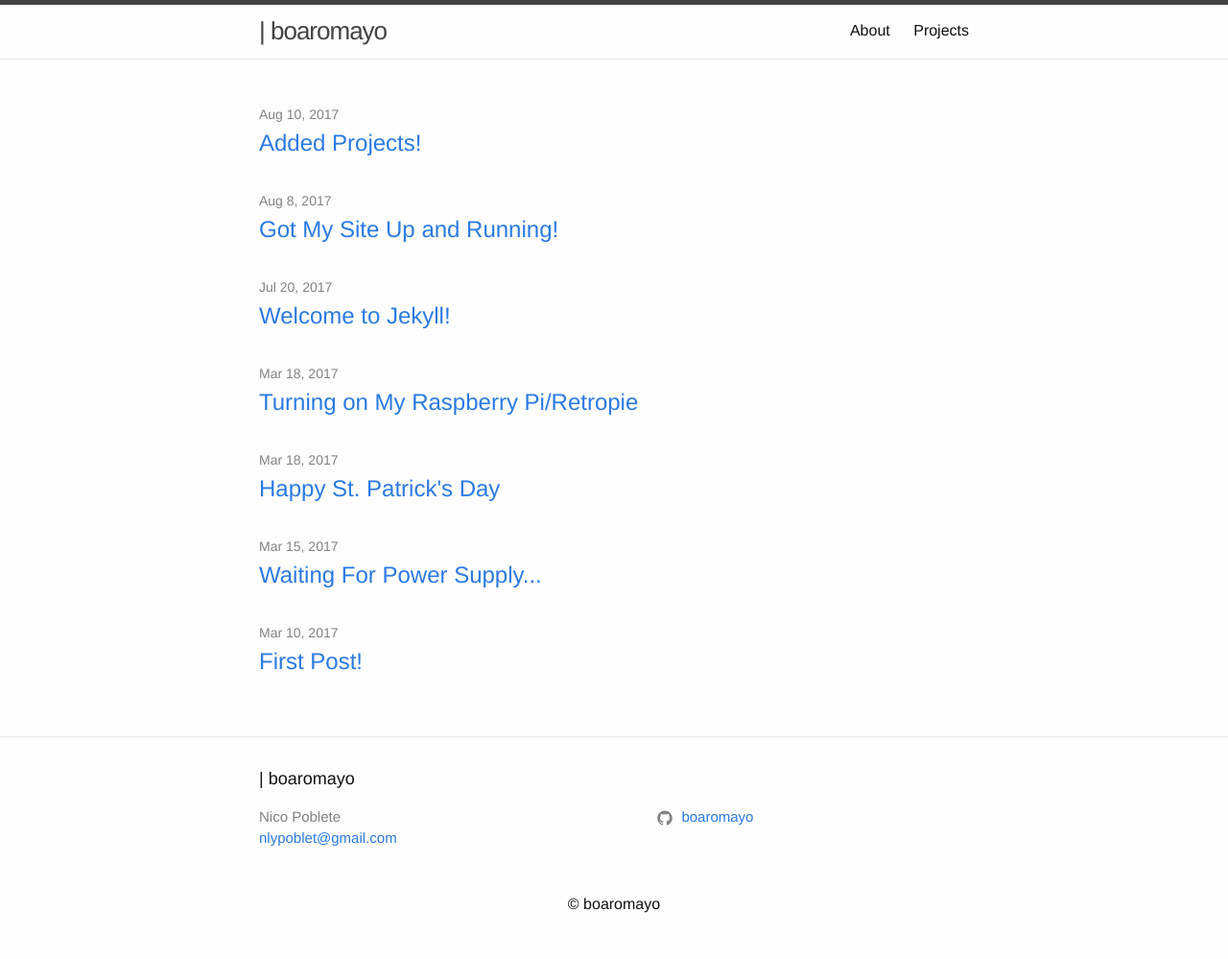
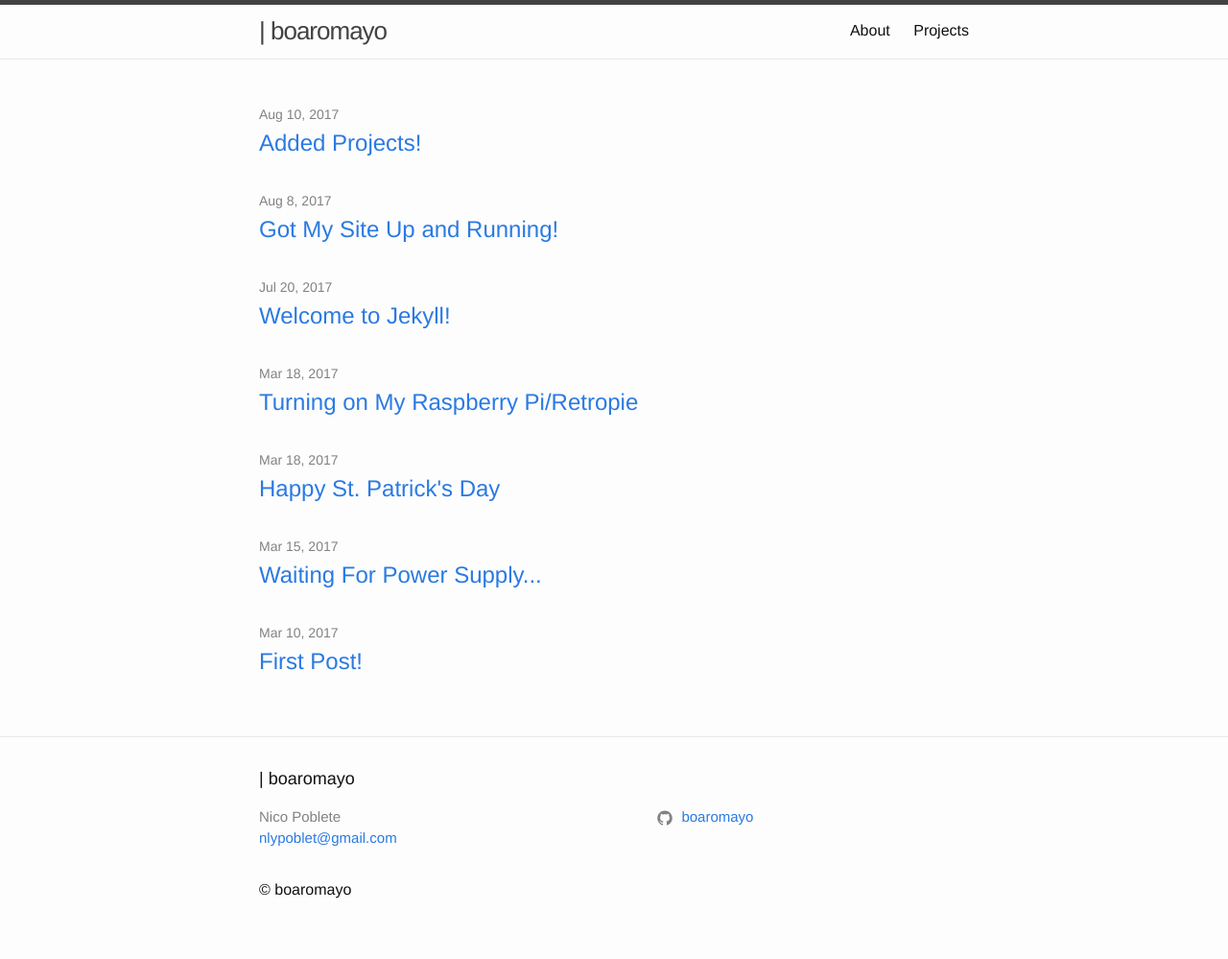
Before and after one commit to boaromayo/boaromayo.net-portfolio, a Jekyll site: the page built from index.md, in a window 1280 px wide. Shown: the whole page at 96% size. Built offline with Jekyll 4.4.1, drawn with Linux system fonts in a browser that asks for light colours.

Commit message:
Replaced <center> with <span> tags

```diff
--- a/_includes/footer.html
+++ b/_includes/footer.html
@@ -63,9 +63,9 @@
     <div class="footer-copyright">
       {% if site.github_username %}
         {% assign date_format = site.minima.date_format | default: "%Y" %}
-        <p><center>&copy; {{ site.date | date: date_format }} {{ site.github_username | escape }}</center></p>
+        <p><span style="text-align: center">&copy; {{ site.date | date: date_format }} {{ site.github_username | escape }}</span></p>
       {% else %}
-        <p><center>&copy; {{ site.author | escape }}</center></p>
+        <p><span style="text-align: center">&copy; {{ site.author | escape }}</span></p>
       {% endif %}
     </div>
 
```
